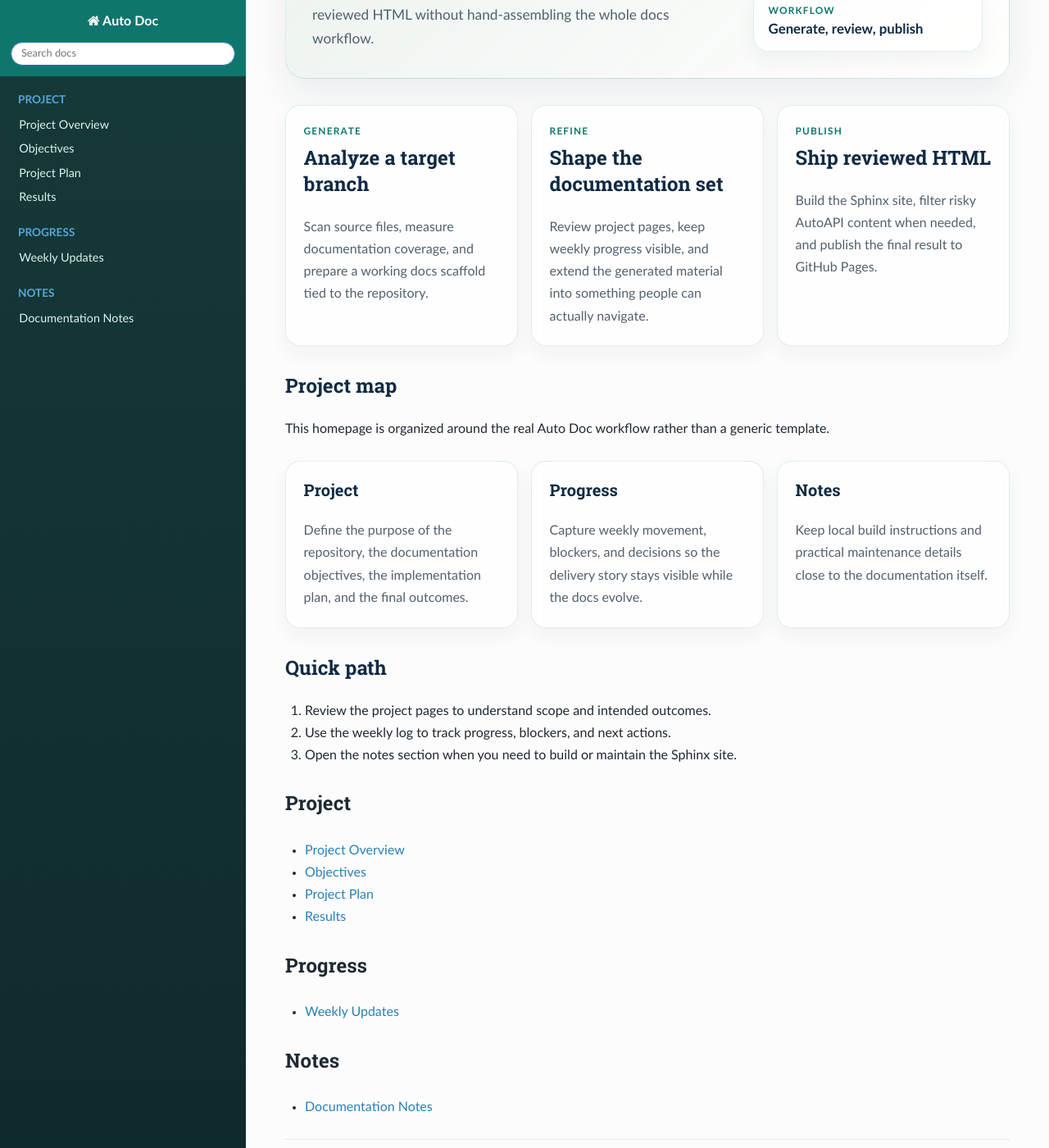
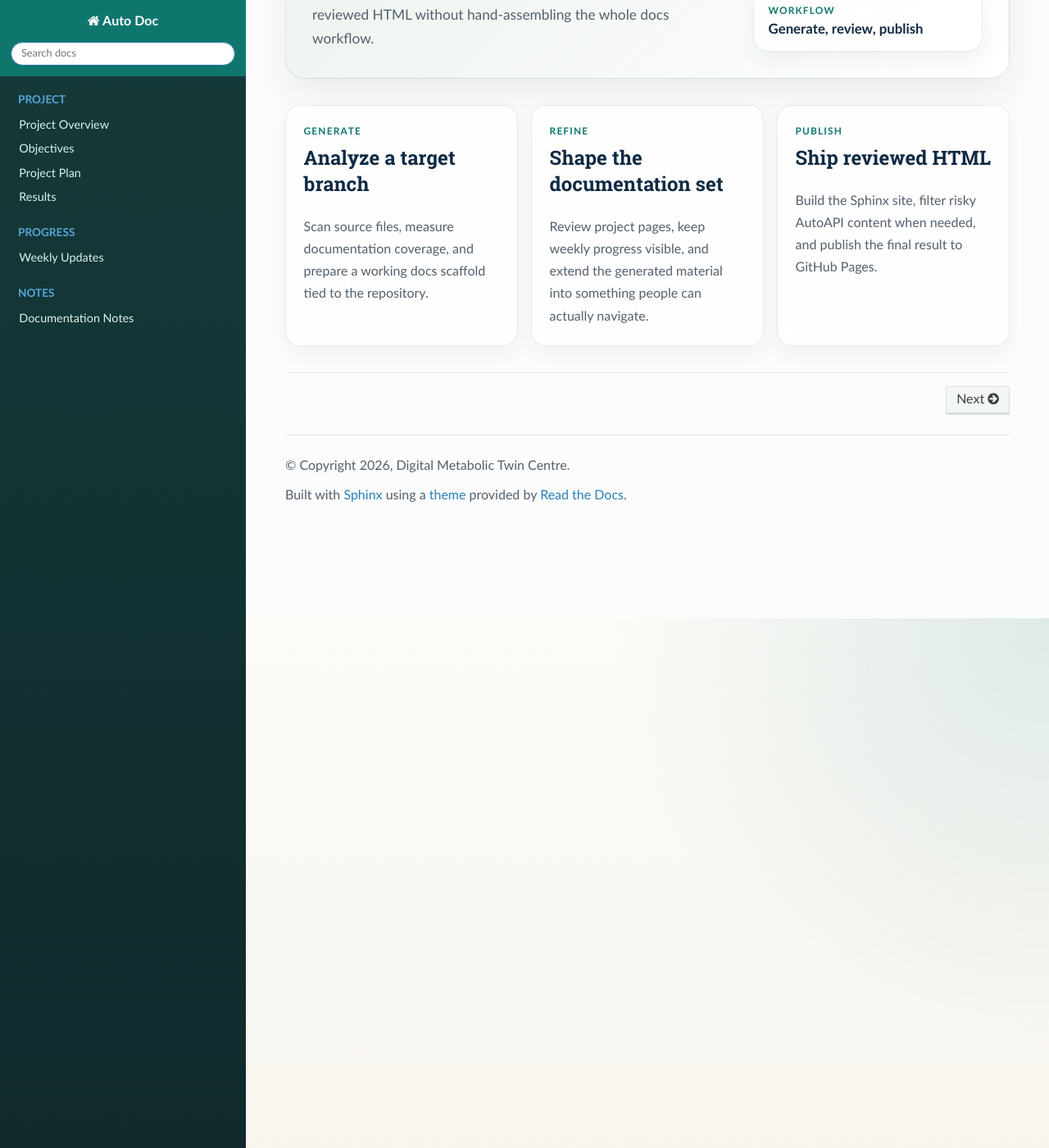
Before and after one commit to Digital-Metabolic-Twin-Centre/autodoc, a Sphinx documentation site: the page built from docs/index.rst, in a window 1280 px wide and 1400 px high, scrolled down 646 px. Shown: the whole window at 82% size. Built offline with Sphinx 7.4.7 and the Read the Docs theme 3.1.0, drawn with Linux system fonts in a browser that asks for light colours.

Commit message:
chore: removed homepage navigation block

```diff
--- a/docs/index.rst
+++ b/docs/index.rst
@@ -48,36 +48,8 @@
      </article>
    </section>
 
-Project map
------------
-
-This homepage is organized around the real Auto Doc workflow rather than a generic template.
-
-.. raw:: html
-
-   <section class="map-grid">
-     <article class="map-card">
-       <h3>Project</h3>
-       <p>Define the purpose of the repository, the documentation objectives, the implementation plan, and the final outcomes.</p>
-     </article>
-     <article class="map-card">
-       <h3>Progress</h3>
-       <p>Capture weekly movement, blockers, and decisions so the delivery story stays visible while the docs evolve.</p>
-     </article>
-     <article class="map-card">
-       <h3>Notes</h3>
-       <p>Keep local build instructions and practical maintenance details close to the documentation itself.</p>
-     </article>
-   </section>
-
-Quick path
-----------
-
-1. Review the project pages to understand scope and intended outcomes.
-2. Use the weekly log to track progress, blockers, and next actions.
-3. Open the notes section when you need to build or maintain the Sphinx site.
-
 .. toctree::
+   :hidden:
    :maxdepth: 1
    :caption: Project
 
@@ -87,12 +59,14 @@
    project/results
 
 .. toctree::
+   :hidden:
    :maxdepth: 1
    :caption: Progress
 
    logbook/weekly_updates
 
 .. toctree::
+   :hidden:
    :maxdepth: 1
    :caption: Notes
 
```
Also changed, not shown: 1 other file.
